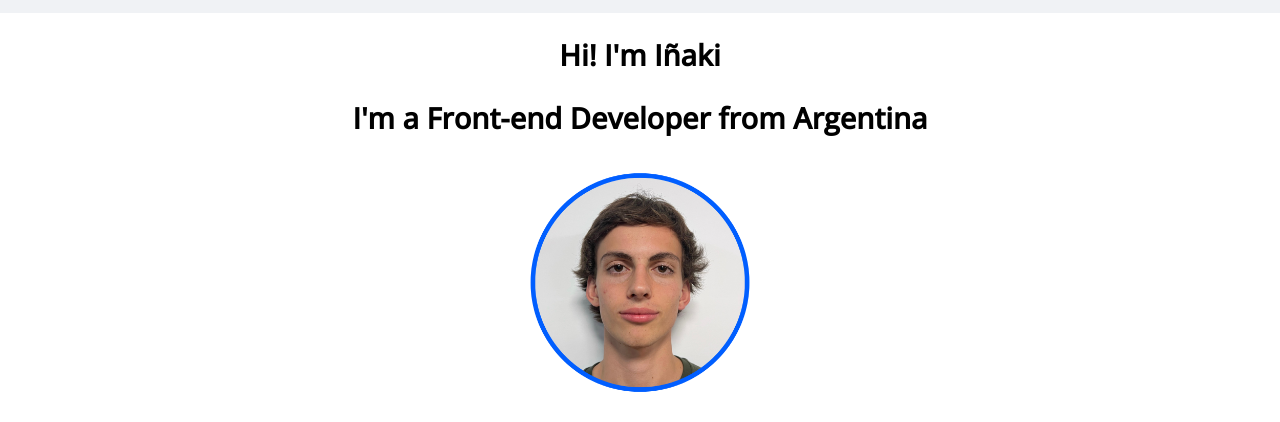
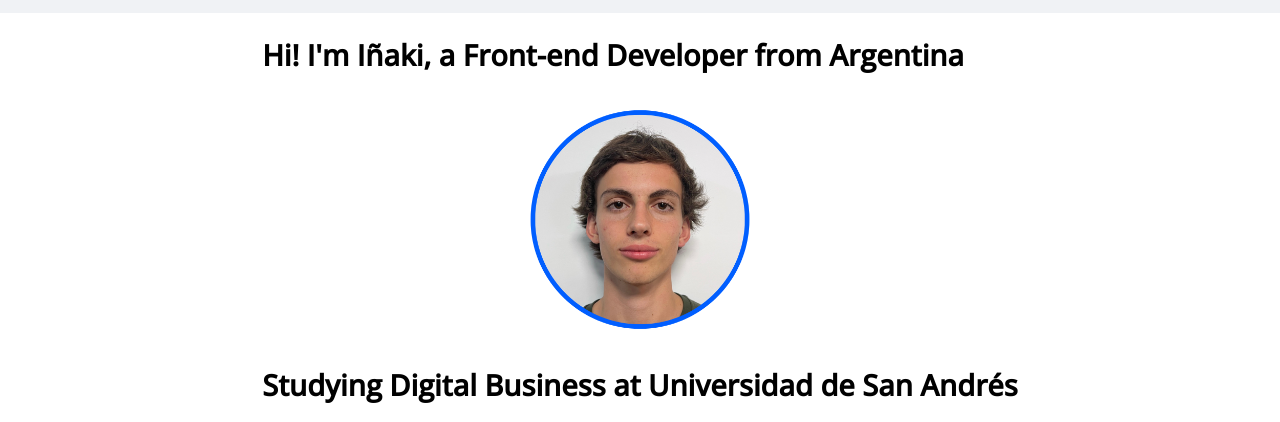
Before and after one commit to InaValencia02/web, a plain HTML site: page index.html in a window 1280 px wide. Shown: the part 69-491 px from the top of the page. Drawn offline with nearby package versions, Linux system fonts and the light colour scheme; files whose address does not match are found by name.

Commit message:
arreglos

```diff
--- a/css/styles.css
+++ b/css/styles.css
@@ -55,6 +55,9 @@ h4 {
     display: none;
 }
 
+.desktopIntro {
+    display: none;
+}
 
 /* SKILLS */
 .skillsContainer {
@@ -272,6 +275,10 @@ footer {
         margin-right: auto;
     }
 
+    .desktopIntro {
+        display: flex;
+    }
+
     /* SKILLS */
     .imgSkill {
         max-width: 12vw;
--- a/index.html
+++ b/index.html
@@ -142,23 +142,24 @@
 
             <div class='textContainter'>
 
-            <div class='name'>
+            <div class='mobileIntro name'>
                 <h2>
-                Iñaki Valencia
+                Iñaki Valencia.
                 </h2>
-            </div>
 
-            <div class='job'>
-                <h2>
-                Hi! I'm Iñaki
-                </h2>
-            </div>
-
-            <div class='job'>
                 <h2>
                 I'm a Front-end Developer from Argentina
                 </h2>
             </div>
+
+            <div class="desktopIntro job">
+
+                    <h2>
+                    Hi! I'm Iñaki, a Front-end Developer from Argentina
+                    </h2>
+
+            </div>
+
 
             <div>
                 <img src="./img/intro.png" alt="" class='introImgTablet'/>
```
